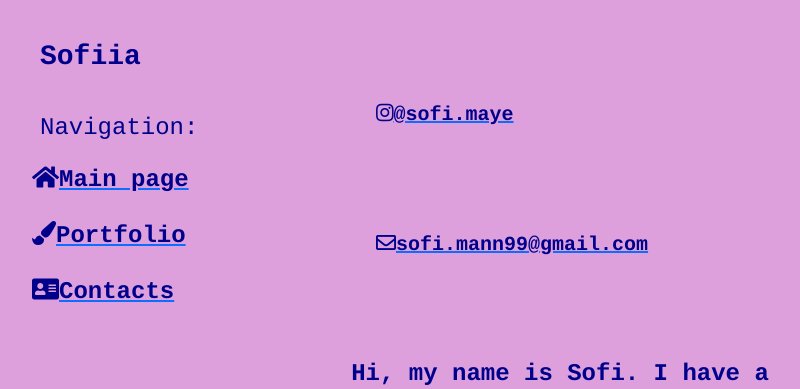
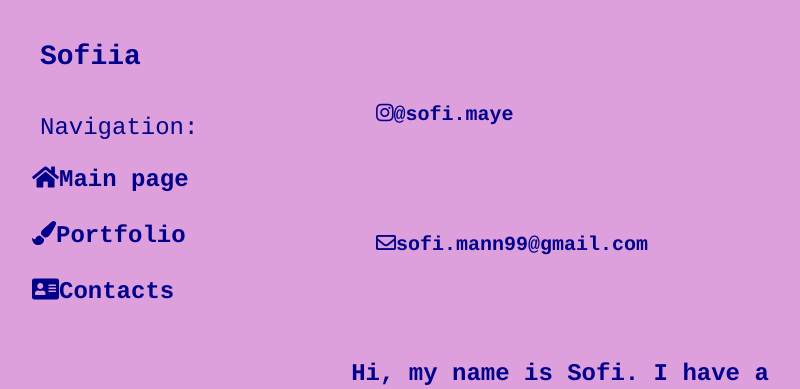
Before and after one commit to sofimaye/portfolio-site, a Django app: page /contacts in a window 1280 px wide. Shown: the top 389 px of the page, without its empty margins (12-812 px from the left). Run offline with Django 3.2, Linux system fonts and the light colour scheme; some libraries are stand-ins or nearby versions.

Commit message:
link <a> underline deleted

```diff
--- a/main/static/main/css/main.css
+++ b/main/static/main/css/main.css
@@ -20,6 +20,7 @@ body {
     height: 100%;
     padding: 0px;
 }
+
 .body_slides after {
     content: '';
 }
@@ -96,6 +97,9 @@ body {
     }
 }
 
+.aside a {
+    text-decoration: none;
+}
 
 .aside {
     font-family: Courier;
@@ -139,13 +143,15 @@ body {
 
 .aside ul li:hover, .aside ul a:hover {
     color: fuchsia;
-    text-decoration: none;
     transform: scale(1.10);
-
 }
 
 .galleria {
     height: 100vh;
+}
+
+.col-6 a {
+    text-decoration: none;
 }
 
 .col-6 ul {
@@ -156,6 +162,7 @@ body {
     font-family: Courier;
     font-style: normal;
 }
+
 .col-6 ul li {
     color: darkblue;
     display: block;
@@ -168,7 +175,6 @@ body {
 
 .col-6 ul li:hover, .col ul a:hover {
     color: fuchsia;
-    text-decoration: none;
     transform: scale(1.10);
 }
 .col-6 h4{
```
